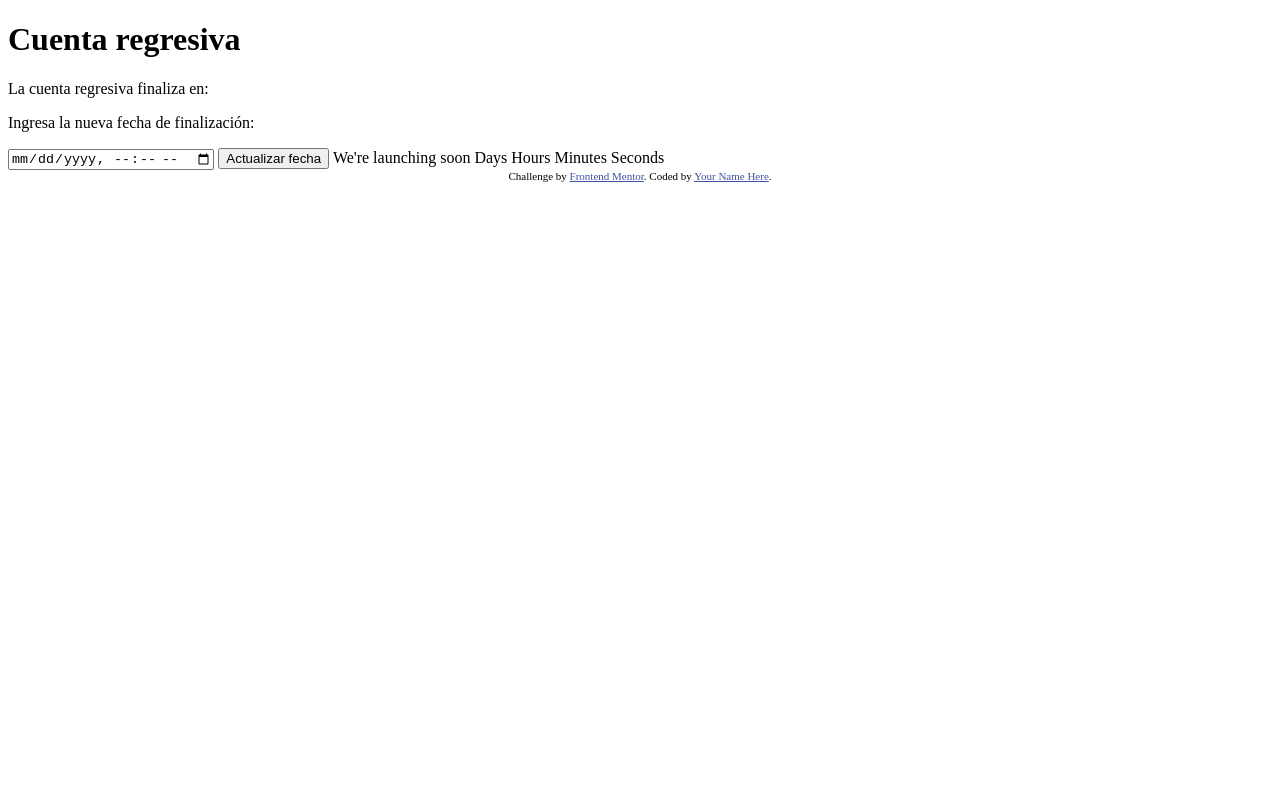
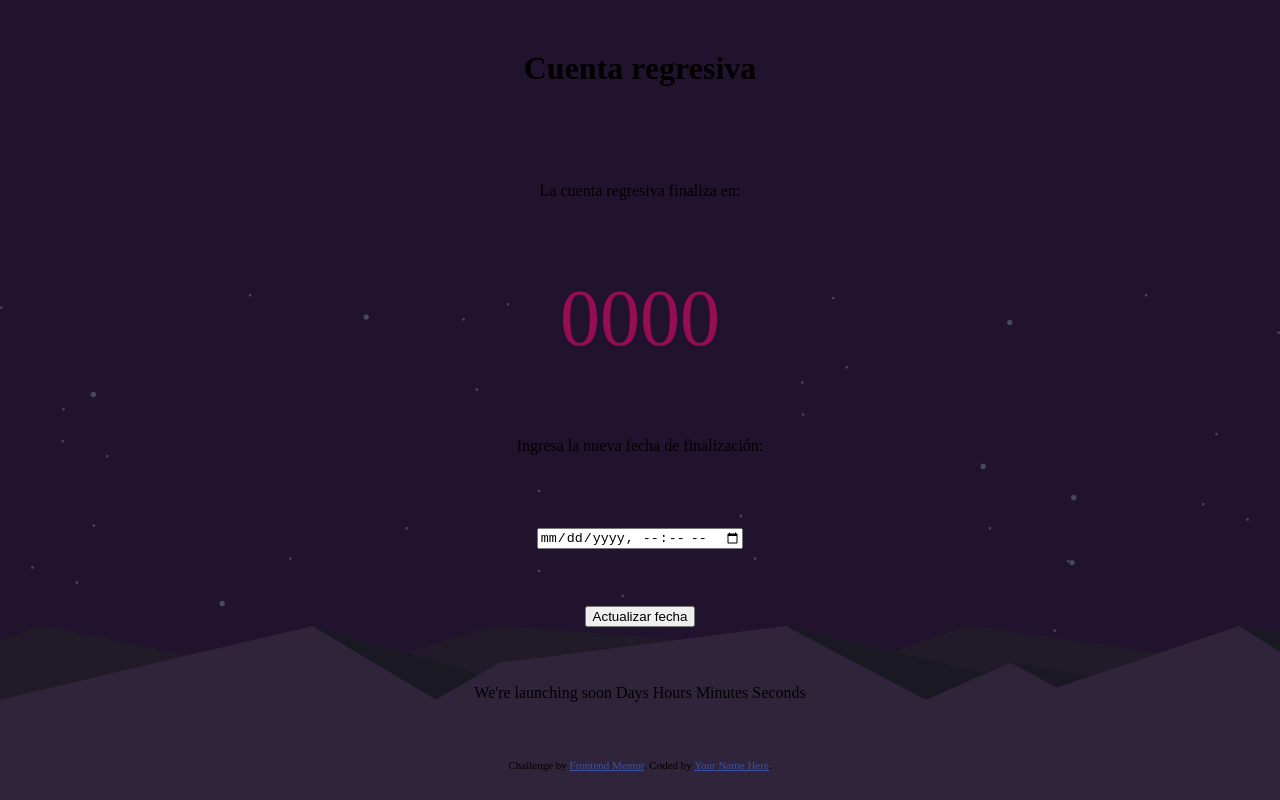
Before and after one commit to NicolasLLans/cuentaregresiva, a plain HTML site: page index.html in a window 1280 px wide. Drawn offline with Linux system fonts and the light colour scheme.

Commit message:
aplique estilos a body y al contenedor

```diff
--- a/index.html
+++ b/index.html
@@ -7,6 +7,7 @@
   <!-- displays site properly based on user's device -->
 
   <link rel="icon" type="image/png" sizes="32x32" href="./images/favicon-32x32.png">
+  <link rel="stylesheet" href="style.css">
 
   <title>Frontend Mentor | Launch countdown timer</title>
 
@@ -26,14 +27,16 @@
 <body>
   <h1>Cuenta regresiva</h1>
   <p>La cuenta regresiva finaliza en:</p>
-  <div id="days"></div>
-  <div id="hours"></div>
-  <div id="minutes"></div>
-  <div id="seconds"></div>
+  <div class="contenedor">
+    <div id="days">0</div>
+    <div id="hours">0</div>
+    <div id="minutes">0</div>
+    <div id="seconds">0</div>
+  </div>
 
   <p>Ingresa la nueva fecha de finalización:</p>
-    <input type="datetime-local" id="newEndDate">
-    <button id="updateEndDateButton">Actualizar fecha</button>
+  <input type="datetime-local" id="newEndDate">
+  <button id="updateEndDateButton">Actualizar fecha</button>
 
 
   <script src="script.js"></script>
--- /dev/null
+++ b/style.css
@@ -0,0 +1,23 @@
+body {
+      display: grid;
+      place-items: center;
+      background-color: rgb(33, 19, 46);
+      background-image: url(images/pattern-hills.svg), url(images/bg-stars.svg);
+      background-blend-mode: normal;
+      background-repeat: no-repeat;
+      background-position-y: bottom;
+      background-size: contain;
+
+      height: 100vh;
+      width: auto;
+      margin: 0;
+}
+
+.contenedor {
+      display: flex;
+      flex-direction: row;
+      justify-content: space-between;
+      align-items: center;
+      font-size: 5em;
+      color: #960c56;
+}
```
